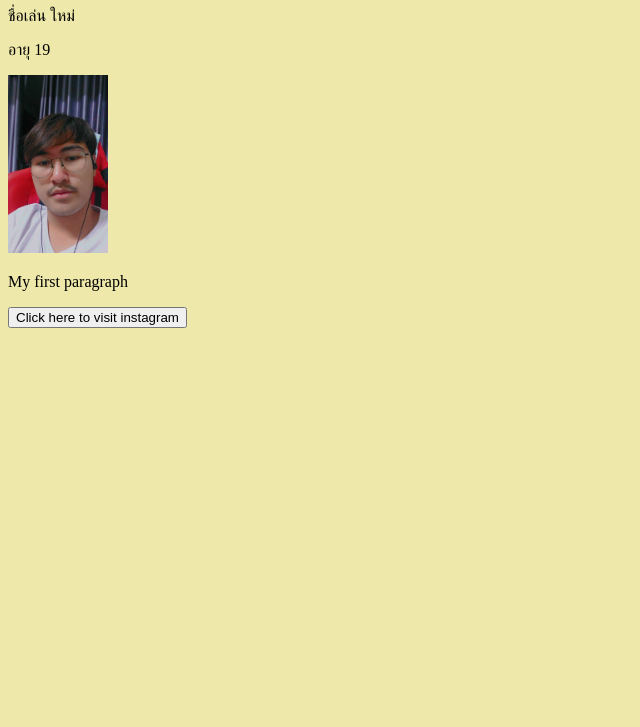
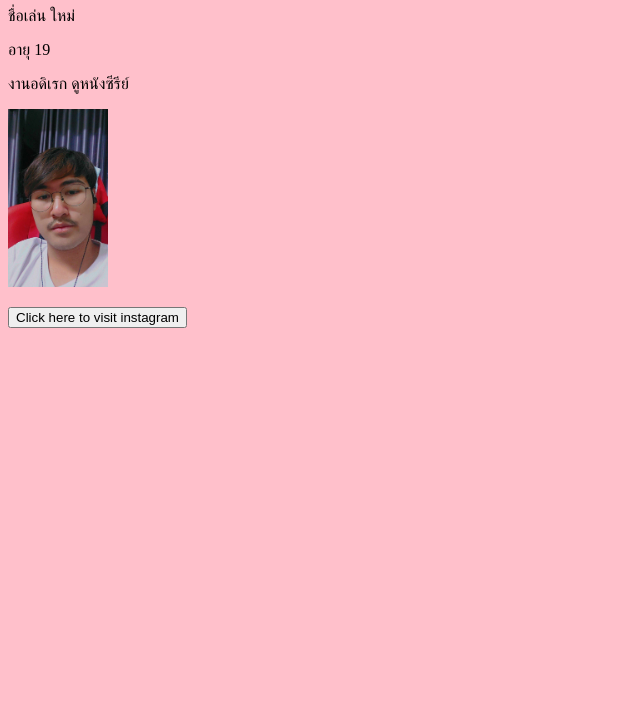
Before and after one commit to SiwatIntachot/Profile, a plain HTML site: page index.html in a window 1280 px wide. Shown: the part 73-800 px from the top of the page, without its empty margins (0-640 px from the left). Drawn offline with Linux system fonts and the light colour scheme.

Commit message:
Add files via upload

```diff
--- a/index.html
+++ b/index.html
@@ -3,16 +3,19 @@
 <head>
     <title>My Profile</title>
 </head>
-<body style="background-color: palegoldenrod;">
+<body style="background-color: pink;">
 
 <h1> ชื่อ นายศิวัช อินทโชติ</h1>
 <p>ชื่อเล่น ใหม่ </p>
 <p>อายุ 19 </p>
+<p>งานอดิเรก ดูหนังซีรีย์ </p>
+<p></p>
 
 <img src="img/15555.jpeg" alt="Profile Image" style="width: 100px; height: auto;">
-<p>My first paragraph</p>
 <p>
-    <a herf="https://www.instagram.com/lmsii/profilecard/?igsh=N3pkcDRhNJvOWhq target="_blank">
+
+<p>
+    <a herf="https://www.instagram.com/lmsi.i/profilecard/?igsh=N3pkcDRhN3JvOWhq" target="_blank">
         <button>Click here to visit instagram</button>
     </a>
 </p>
```
